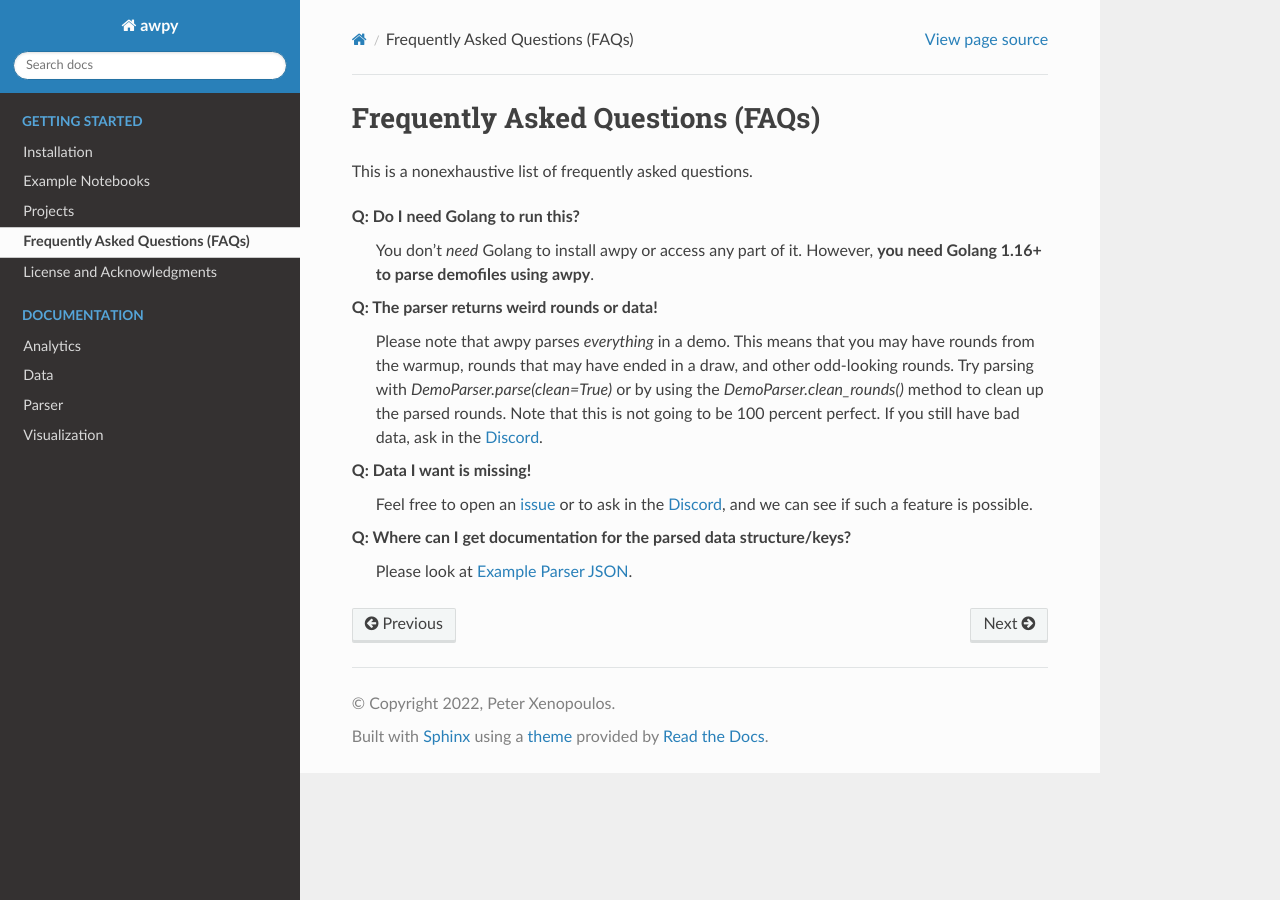
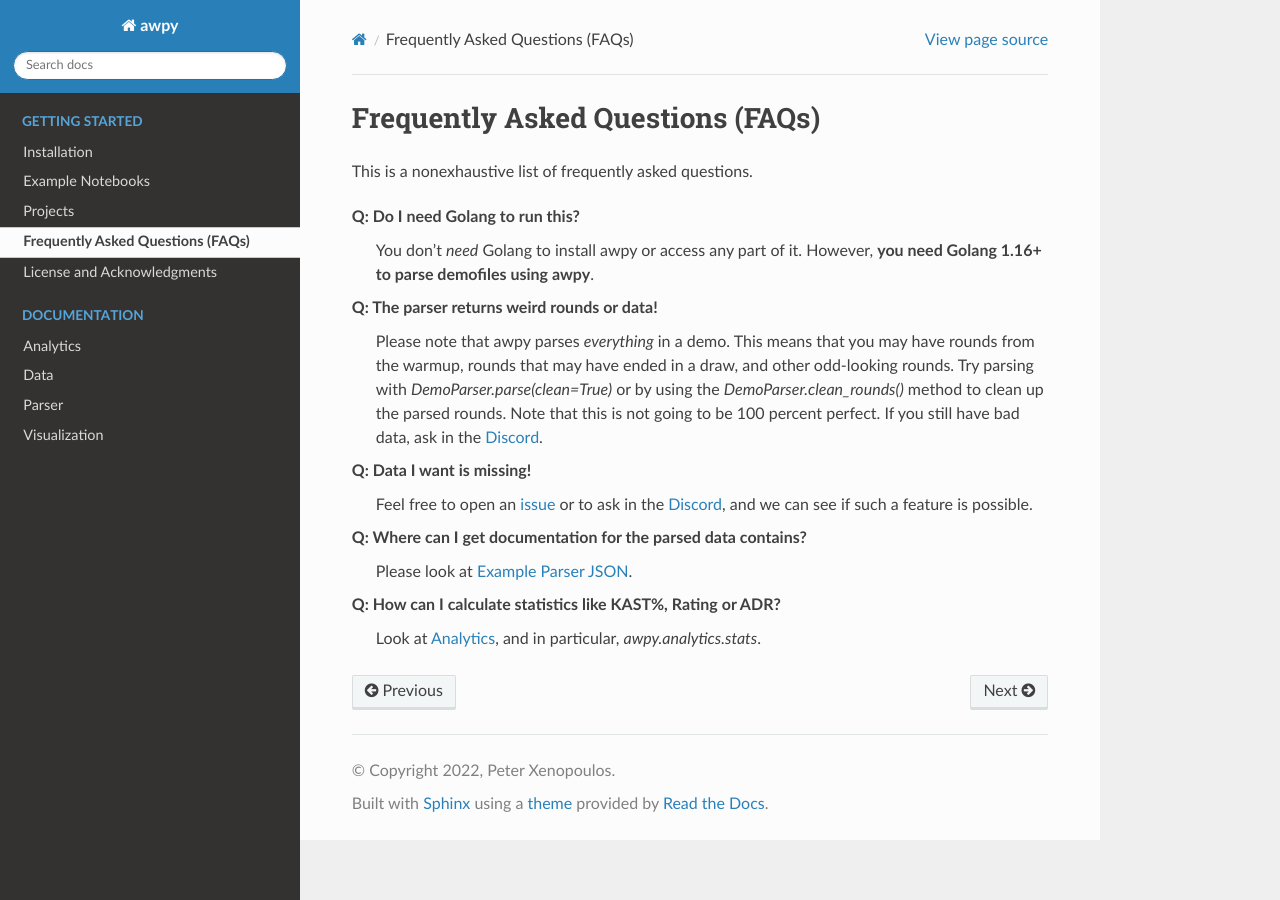
Before and after one commit to pnxenopoulos/awpy, a Sphinx documentation site: the page built from docs/faq.rst, in a window 1280 px wide. Built offline with Sphinx 7.4.7 and the Read the Docs theme 2.0.0, drawn with Linux system fonts in a browser that asks for light colours.

Commit message:
added basic analysis notebook, updated faq

```diff
--- a/docs/faq.rst
+++ b/docs/faq.rst
@@ -12,5 +12,8 @@ This is a nonexhaustive list of frequently asked questions.
 **Q:** Data I want is missing!
     Feel free to open an `issue <https://github.com/pnxenopoulos/awpy/issues>`_ or to ask in the `Discord <https://discord.gg/W34XjsSs2H>`_, and we can see if such a feature is possible.
 
-**Q:** Where can I get documentation for the parsed data structure/keys?
+**Q:** Where can I get documentation for the parsed data contains?
     Please look at :doc:`parser_output`.
+
+**Q:** How can I calculate statistics like KAST%, Rating or ADR?
+    Look at :doc:`analytics`, and in particular, `awpy.analytics.stats`.
```
Also changed, not shown: 1 other file.
